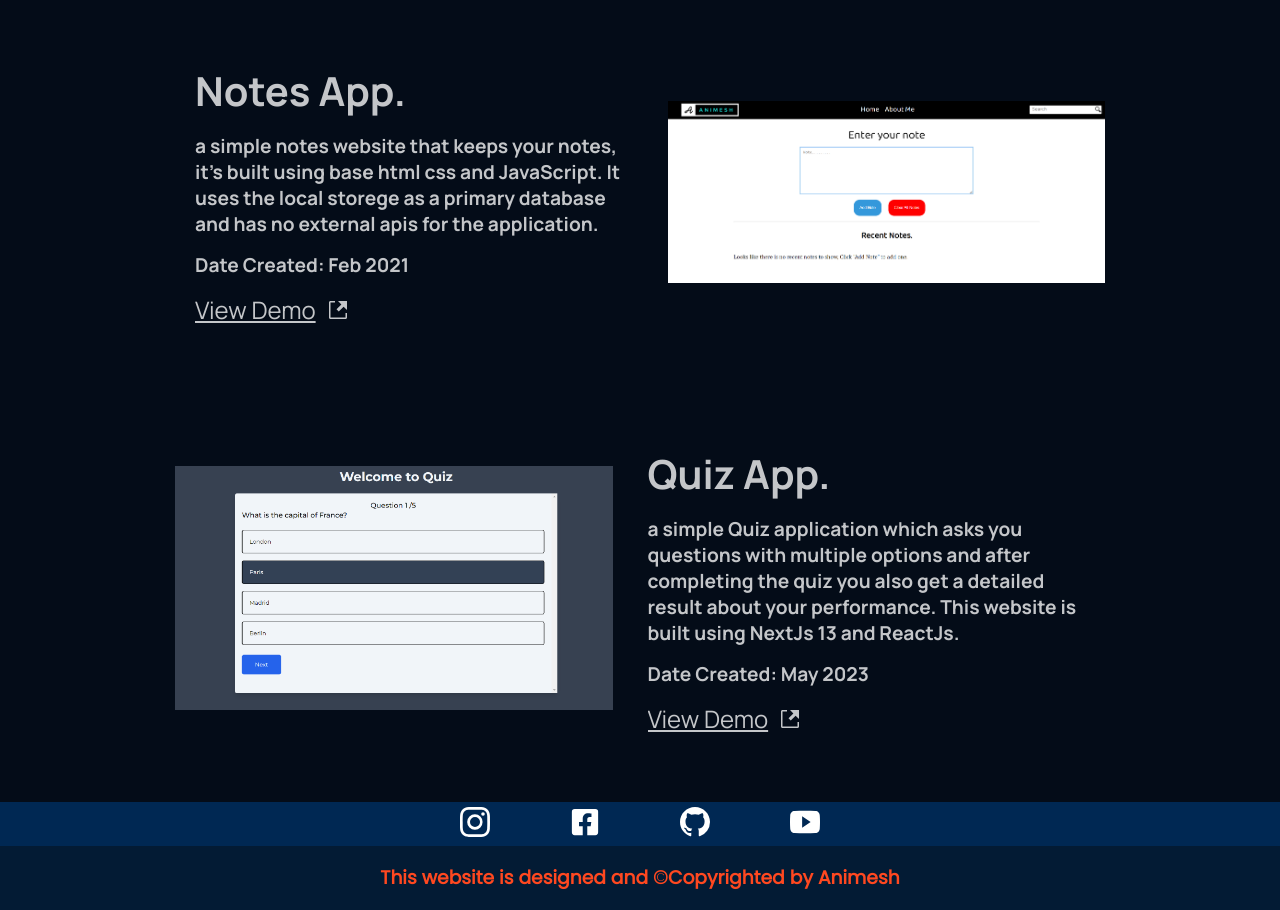
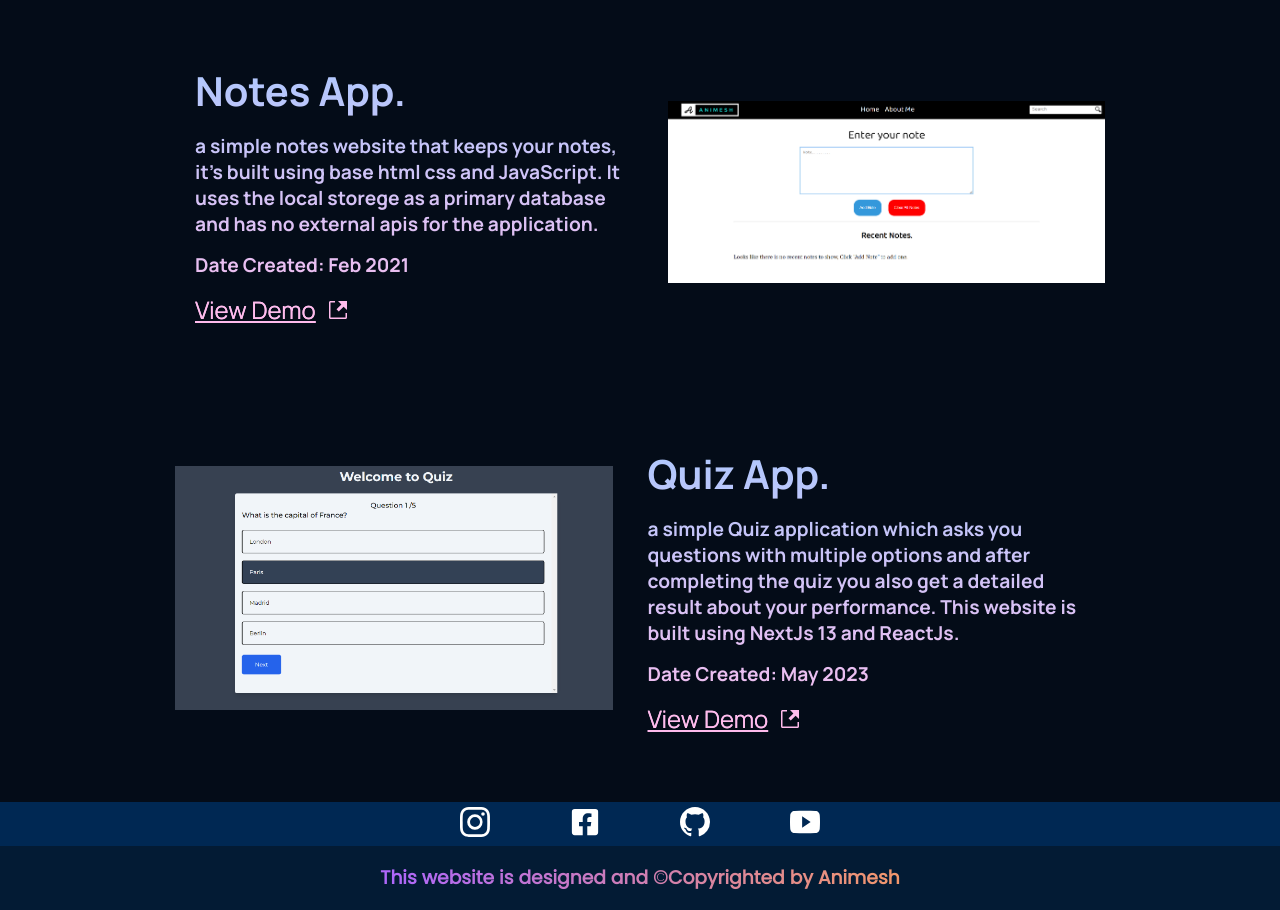
Before and after one commit to animeshsingh998/animeshwebdev, a React (Create React App) app: page /projects in a window 1280 px wide. Shown: the part 640-1550 px from the top of the page. Built offline with nearby package versions, Linux system fonts and the light colour scheme.

Commit message:
animations v2

```diff
--- a/src/components/Navbar/Navbar.jsx
+++ b/src/components/Navbar/Navbar.jsx
@@ -3,6 +3,7 @@ import "./navbar.css";
 import { RiMenu3Line } from 'react-icons/ri'
 import { RiCloseLine } from 'react-icons/ri'
 import { Link } from "react-router-dom";
+import { motion } from 'framer-motion';
 
 const Navbar = () => {
   const [toggleMenu, setToggleMenu] = useState(false);
@@ -10,11 +11,11 @@ const Navbar = () => {
     <>
       <nav className=" gradient__back">
         <div className="nav__container">
-          <div className="nav__logo">
+          <motion.div className="nav__logo" animate={{x: [-200, 0]}} transition={{duration: 2}}>
             <h2>Animesh</h2>
             <span>.webdev</span>
-          </div>
-          <div className="nav__right">
+          </motion.div>
+          <motion.div className="nav__right" animate={{x: [200, 0]}} transition={{duration: 2}}>
             <div className="nav__links">
               <ul>
                 <li>
@@ -40,7 +41,7 @@ const Navbar = () => {
               </ul>
             </div>
 
-          </div>
+          </motion.div>
           <div className="nav__menu-container">
             {toggleMenu ? (
               <RiCloseLine
--- a/src/components/projectBox/ProjectBox.jsx
+++ b/src/components/projectBox/ProjectBox.jsx
@@ -1,9 +1,10 @@
 import "./projectBox.css";
 import { GoLinkExternal } from "react-icons/go";
+import { motion } from 'framer-motion';
 
-const ProjectBox = ({ project }) => {
+const ProjectBox = ({ project, idx, totalLength }) => {
   return (
-    <div className="projectBox">
+    <motion.div className="projectBox" animate={{x: [-200, 0]}} transition={{duration: 2}}>
       <div className="pbImgContainer">
         <img src={project.image} alt={project.name} />
       </div>
@@ -17,8 +18,8 @@ const ProjectBox = ({ project }) => {
           View Demo <GoLinkExternal />
         </a>
       </div>
-      <div className="linee"></div>
-    </div>
+      {(idx === totalLength - 1) || <div className="linee"></div>}
+    </motion.div>
   );
 };
 
--- a/src/components/projectBox/projectBox.css
+++ b/src/components/projectBox/projectBox.css
@@ -10,7 +10,7 @@
     color: rgba(255, 255, 255, 0.767);
 }
 
-.projectBox:nth-child(even){
+.projectBox:nth-child(even) {
     flex-direction: row-reverse;
 }
 
@@ -22,13 +22,15 @@
     gap: 10px;
     transition: all 0.3s ease;
     text-decoration: underline;
+    color: #FFBBEC;
+    width: max-content;
 }
 
 .projectBox a:hover {
-    color: blue;
+    color: #00FFCA;
 }
 
-.pbImgContainer{
+.pbImgContainer {
     flex: 1;
 }
 
@@ -43,6 +45,11 @@
     gap: 15px;
     padding: 20px;
     flex: 1;
+    background-color: #A9C9FF;
+    background-image: linear-gradient(180deg, #A9C9FF 0%, #FFBBEC 100%);
+
+    background-clip: text;
+    color: transparent;
 }
 
 .pbInfoContainer h2 {
@@ -62,7 +69,7 @@
 }
 
 @media (max-width: 640px) {
-    .projectBox{
+    .projectBox {
         flex-direction: column !important;
     }
 
@@ -74,7 +81,7 @@
         font-size: 1rem;
     }
 
-    .linee{
+    .linee {
         display: block;
     }
 }
--- a/src/containers/Experince/experince.css
+++ b/src/containers/Experince/experince.css
@@ -48,6 +48,17 @@
     padding: 1rem;
     border-radius: 1rem;
     text-align: center;
+    animation: cardAni 2s;
+}
+
+@keyframes cardAni {
+    from{
+        transform: translateX(500px);
+    }
+
+    to{
+        transform: translateX(0);
+    }
 }
 
 .experince__card h3 {
--- a/src/containers/Footer/footer.css
+++ b/src/containers/Footer/footer.css
@@ -23,7 +23,7 @@
 }
 
 .footer__icons a:hover {
-    color: red;
+    color: #0079FF;
 }
 
 .footer__Container-down {
@@ -36,7 +36,10 @@
 }
 
 .footer__Container-down h3 {
-    color: var(--color-orange);
+    background-image: linear-gradient(89.97deg, #AE67FA 1.84%, #F49867 102.67%);
+    -webkit-background-clip: text;
+    background-clip: text;
+    color: transparent;
     font-family: poppins;
 }
 
--- a/src/containers/Header/Header.jsx
+++ b/src/containers/Header/Header.jsx
@@ -9,13 +9,13 @@ const Header = () => {
       <header className="gradient__back">
         <div className="header__container" id="header">
           <div className="header__left-side">
-            <h5>Hello I'm</h5>
+            <motion.h5 animate={{x: [-200, 0]}} transition={{duration: 2}}>Hello I'm</motion.h5>
             <motion.h1 className="gradient__text" animate={{x: [0, 10, 0]}} transition={{repeat: Infinity, duration: 4}}>Animesh Singh</motion.h1>
-            <p>
+            <motion.p animate={{x: [-200, 0]}} transition={{duration: 2}}>
               I live in Ahmedabad, Gujarat and I'm currently doing B.Tech in
               Computer Engineering. I am a FullStack Webdeveloper but I also
               have interest in other fields like Game Developement with Unity and software development using Python language.
-            </p>
+            </motion.p>
             <div className="header__btns">
               <a href='/Animesh_cv.pdf' download={true} className="btn-large btn-outline">Download CV</a>
               <a href="#contact" className="btn-large btn-primary">
--- a/src/pages/projects/Projects.jsx
+++ b/src/pages/projects/Projects.jsx
@@ -16,7 +16,7 @@ const Projects = () => {
       <div className="projects">
         {projectData &&
           projectData.map((project, idx) => (
-            <ProjectBox key={idx} project={project} />
+            <ProjectBox key={idx} project={project} totalLength={projectData.length} idx={idx} />
           ))}
       </div>
     </div>
```
Also changed, not shown: src/containers/Experince/Experince.jsx (+19 -16 lines).
